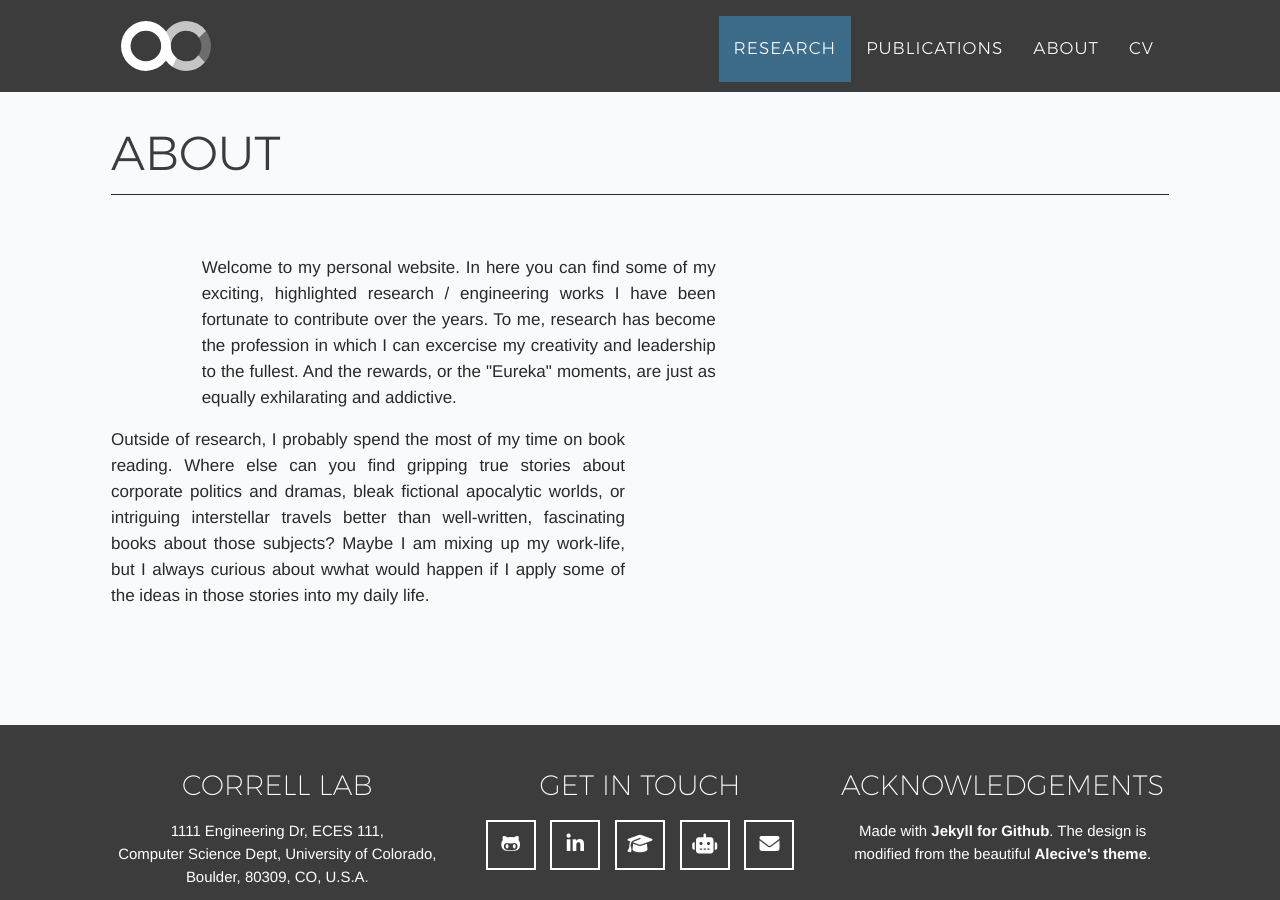
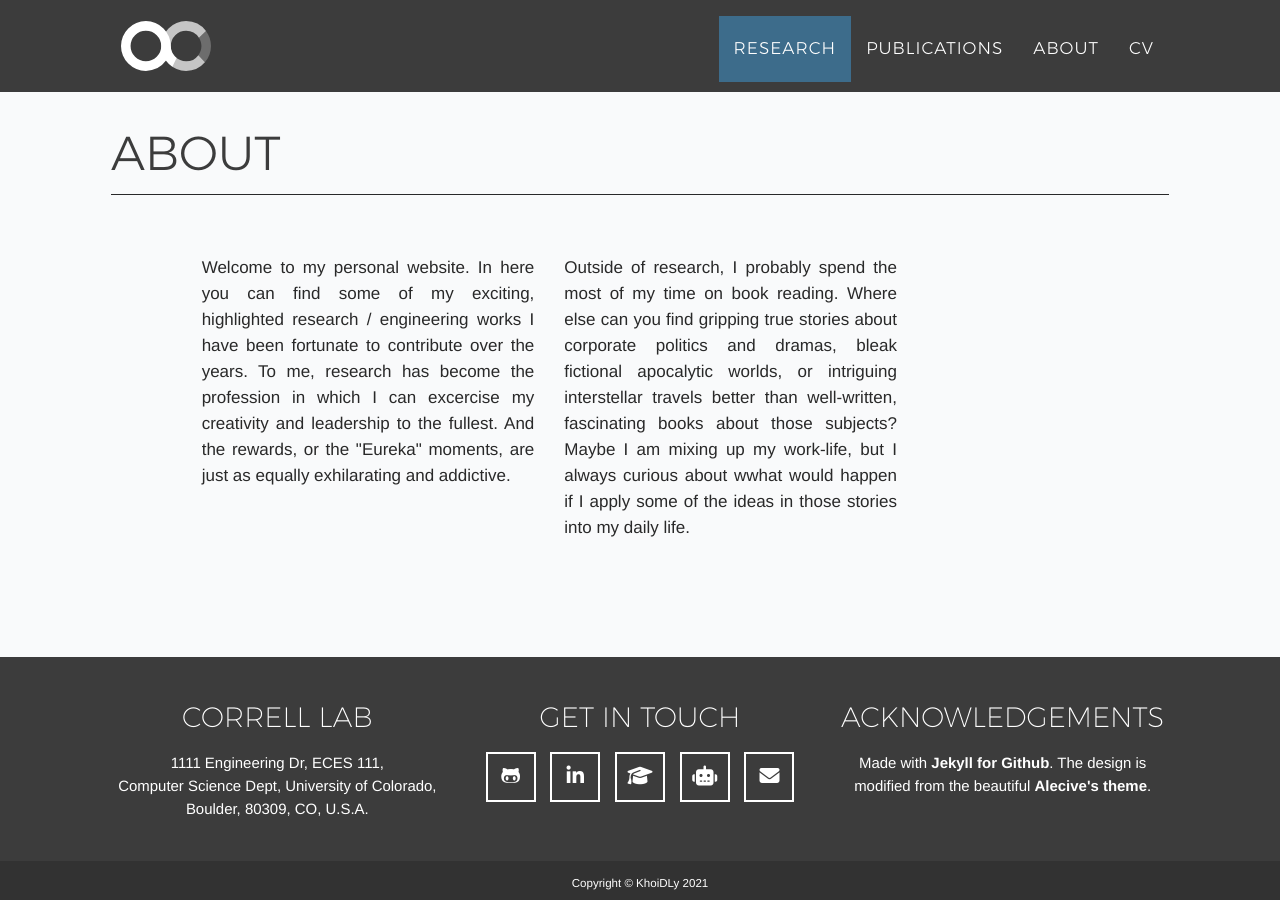
Before and after one commit to KhoiDLy/KhoiDLy.github.io, a Jekyll site: the page built from index.html, in a window 1280 px wide and 900 px high, scrolled down 2454 px. Built offline with Jekyll 4.4.1, drawn with Linux system fonts in a browser that asks for light colours; nearby versions of some CDN libraries; some web fonts are replaced.

Commit message:
Update about.html

```diff
--- a/_includes/about.html
+++ b/_includes/about.html
@@ -10,10 +10,10 @@
             </div>
             <div class="row">
                 <div class="col-lg-1"></div>
-                <div class="col-lg-6">
+                <div class="col-lg-4">
                     <p>{{ site.description }} In here you can find some of my exciting, highlighted research / engineering works I have been fortunate to contribute over the years. To me, research has become the profession in which I can excercise my creativity and leadership to the fullest. And the rewards, or the "Eureka" moments, are just as equally exhilarating and addictive.</p>
                 </div>
-                <div class="col-lg-6">
+                <div class="col-lg-4">
                     {% include years_elap.html from="2008" %}
                     <p>Outside of research, I probably spend the most of my time on book reading. Where else can you find gripping true stories about corporate politics and dramas, bleak fictional apocalytic worlds, or intriguing interstellar travels better than well-written, fascinating books about those subjects? Maybe I am mixing up my work-life, but I always curious about wwhat would happen if I apply some of the ideas in those stories into my daily life.</p>
                     <!-- <p>{% if site.banner %} -->
```
